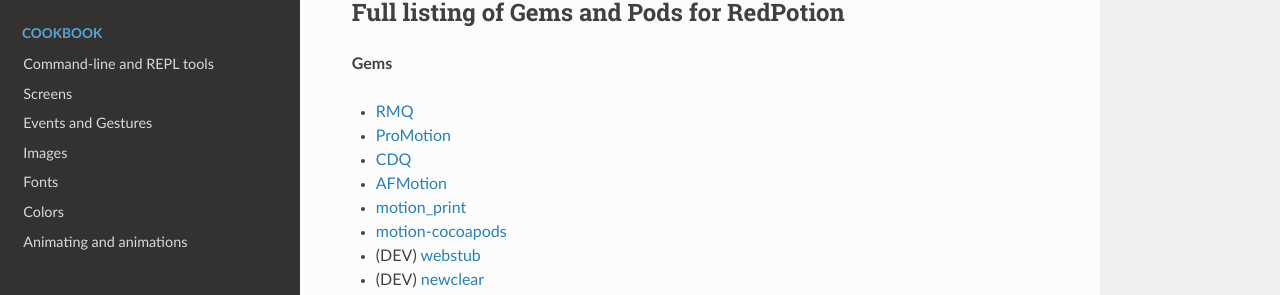
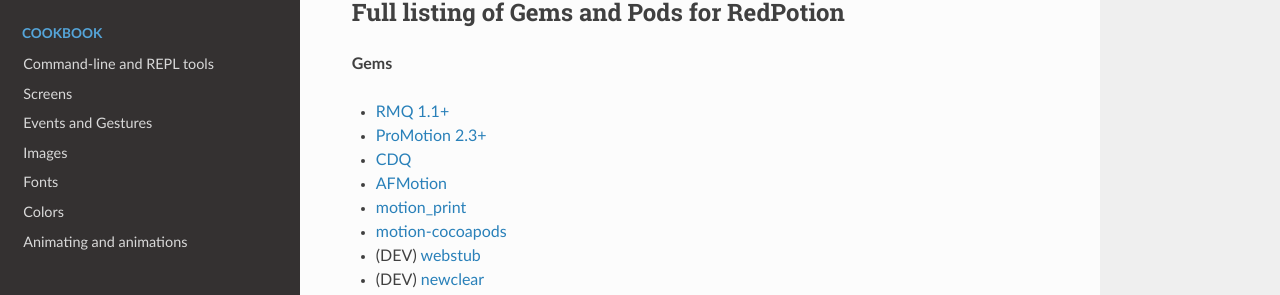
Before and after one commit to infinitered/redpotion, an MkDocs documentation site: the page built from docs/index.md, in a window 1280 px wide and 900 px high, scrolled down 2238 px. Shown: the part 359-654 px from the top of the window. Built offline with MkDocs 1.6.1, drawn with Linux system fonts in a browser that asks for light colours; nearby versions of some CDN libraries; old or Windows-style settings are respelled for this version of MkDocs.

Commit message:
Updated docs

```diff
--- a/docs/index.md
+++ b/docs/index.md
@@ -32,8 +32,8 @@
 
 **Gems**
 
-* [RMQ](http://rubymotionquery.com/)
-* [ProMotion](https://github.com/clearsightstudio/ProMotion)
+* [RMQ 1.1+](http://rubymotionquery.com/)
+* [ProMotion 2.3+](https://github.com/clearsightstudio/ProMotion)
 * [CDQ](https://github.com/infinitered/cdq)
 * [AFMotion](https://github.com/clayallsopp/afmotion)
 * [motion_print](https://github.com/OTGApps/motion_print)
```
Also changed, not shown: docs/new_features_for_rmq_and_promotion.md (+1 -1 lines).
